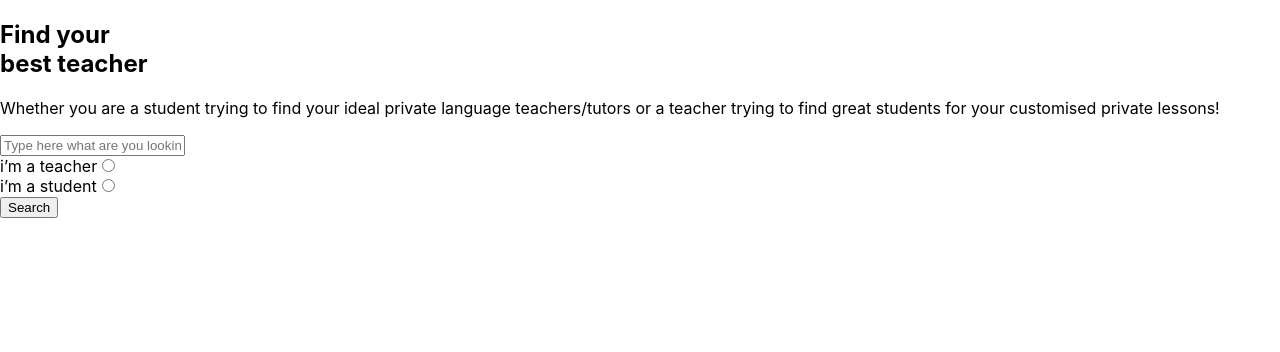
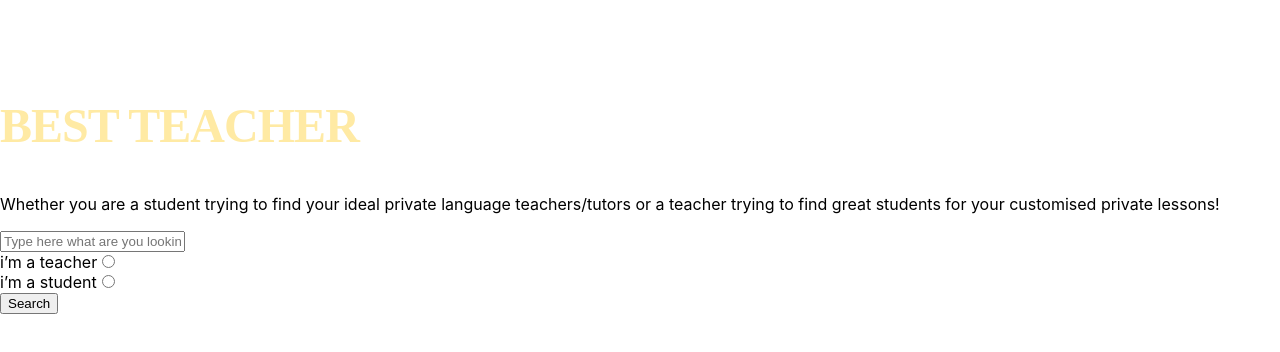
Before and after one commit to Rezende123/eduick, a Next.js app: page /Landing/components/FindBestTeacher/FindBestTeacher.component in a window 1280 px wide. Shown: the top 352 px of the page. Built offline with nearby package versions, Linux system fonts and the light colour scheme.

Commit message:
feat: Configura estilo do titulo

```diff
--- a/src/pages/Landing/components/FindBestTeacher/FindBestTeacher.component.jsx
+++ b/src/pages/Landing/components/FindBestTeacher/FindBestTeacher.component.jsx
@@ -3,9 +3,10 @@ import style from './FindBestTeacher.module.scss'
 export default function FindBestTeacher() {
     return (
         <main>
-            <section>
-                <h1>
-                    Find your <br/> best teacher
+            <section className={style.context}>
+                <h1 className={style.context__title}>
+                    Find your <br/>
+                    <span className={style["context__title--highlight"]}>best teacher</span>
                 </h1>
 
                 <p>
--- a/src/pages/Landing/components/FindBestTeacher/FindBestTeacher.module.scss
+++ b/src/pages/Landing/components/FindBestTeacher/FindBestTeacher.module.scss
@@ -0,0 +1,22 @@
+@import "../../../../styles/variables.scss";
+
+.context {
+  &__title {
+    font-family: Poppins;
+    font-style: normal;
+    font-weight: normal;
+    font-size: 48px;
+    line-height: 57px;
+    letter-spacing: -0.06em;
+
+    color: $color_white;
+
+    &--highlight {
+      color: $color_tertiary_light;
+      font-weight: bold;
+      text-transform: uppercase;
+      letter-spacing: -0.02em;
+      line-height: 57px;
+    }
+  }
+}
--- a/src/styles/variables.scss
+++ b/src/styles/variables.scss
@@ -3,3 +3,5 @@ $color_gradient_primary_bottom: #6135D7;
 $color_primary: #6F48EC;
 $color_secundary: #200E64;
 $color_tertiary : #FFD74F;
+$color_tertiary_light: #FFEAA4;
+$color_white: #FFF
```
